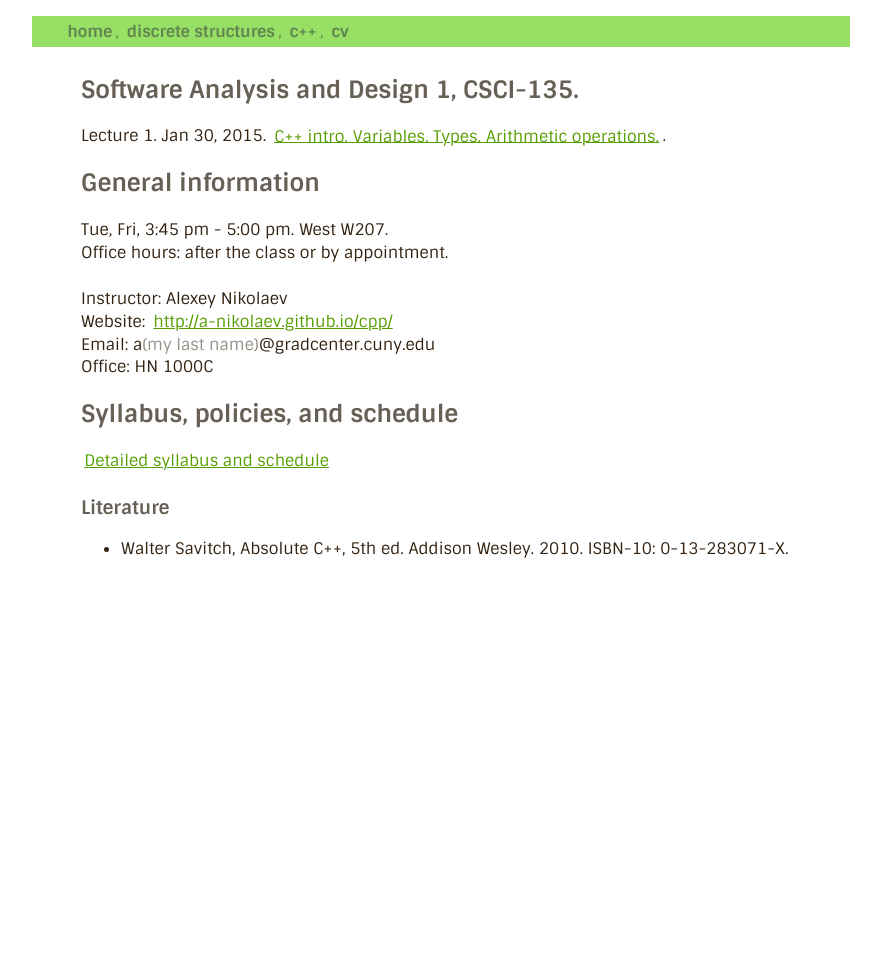
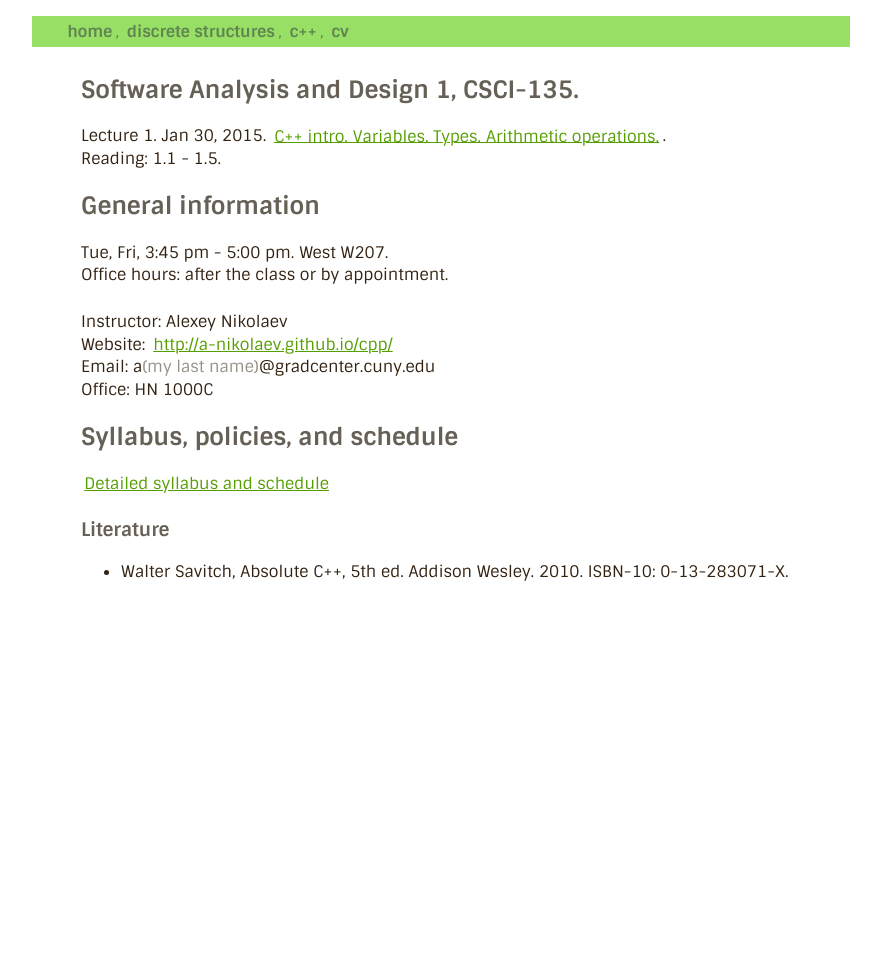
Before and after one commit to a-nikolaev/a-nikolaev.github.io, a Jekyll site: the page built from cpp/index.markdown, in a window 1280 px wide. Shown: the whole page, without its empty margins (199-1080 px from the left). Built offline with Jekyll 4.4.1, drawn with Linux system fonts in a browser that asks for light colours; Markdown is read by kramdown in place of the engine named in the settings.

Commit message:
cpp reading

```diff
--- a/cpp/index.markdown
+++ b/cpp/index.markdown
@@ -6,6 +6,7 @@ title: CSCI 135 - Software Analysis and Design 1
 ## Software Analysis and Design 1, CSCI-135.
 
 Lecture 1. Jan 30, 2015. [C++ intro. Variables. Types. Arithmetic operations.](lec/1/).
+Reading: 1.1 - 1.5.
 
 ## General information
 Tue, Fri, 3:45 pm - 5:00 pm. West W207.
```
